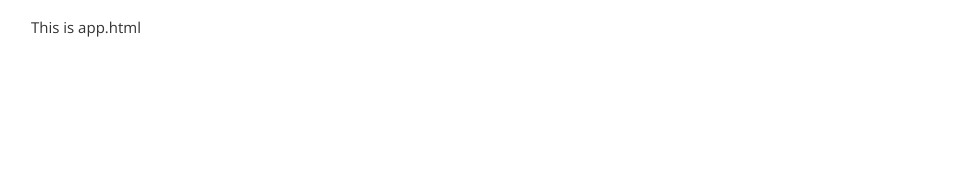
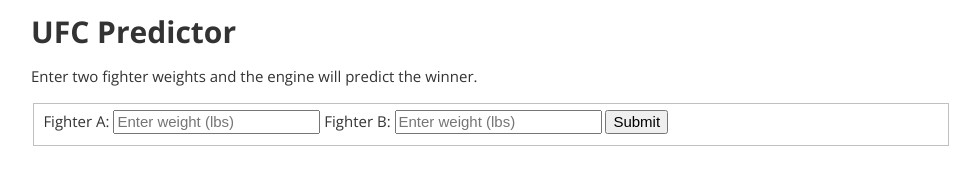
Before and after one commit to ianwessen/ufcPredictor, a website: page public/app.html in a window 1280 px wide. Shown: the whole page, without its empty margins (149-1129 px from the left). Drawn offline with nearby package versions, Linux system fonts and the light colour scheme.

Commit message:
messing around with forms

```diff
--- a/package.json
+++ b/package.json
@@ -15,6 +15,8 @@
     "mocha": "*"
   },
   "dependencies": {
+    "body-parser": "^1.15.2",
+    "express": "^4.14.0",
     "ramda": "^0.23.0"
   }
 }
--- a/public/app.html
+++ b/public/app.html
@@ -1,16 +1,26 @@
 <!DOCTYPE html>
 <html lang="en">
 <head>
-	<meta charset="UTF-8">
-	<meta name="viewport" content="width=device-width, initial-scale=1.0">
-	<meta http-equiv="X-UA-Compatible" content="ie=edge">
+  <meta charset="UTF-8">
+  <meta name="viewport" content="width=device-width, initial-scale=1.0">
+  <meta http-equiv="X-UA-Compatible" content="ie=edge">
   <link rel="stylesheet" href="css/app.css">
   <link rel="stylesheet" href="css/normalize.css">
-	<title>UFC Predictor</title>
+  <title>UFC Predictor</title>
 </head>
 <body>
   <div class="container">
-    <p>This is app.html</p>
+    <h1>UFC Predictor</h1>
+    <p>Enter two fighter weights and the engine will predict the winner.</p>
+    <form action="/form" method="post">
+      <fieldset>
+        <label for="weightA">Fighter A:</label>
+        <input type="text" id="weightA" name="weightA" placeholder="Enter weight (lbs)" />
+        <label for="weightB">Fighter B:</label>
+        <input type="text" id="weightB" name="weightB" placeholder="Enter weight (lbs)" />
+        <input type="submit" value="Submit" />
+      </fieldset>
+    </form>
   </div>
 </body>
 </html>
```
Also changed, not shown: server.js (+22 -2 lines).
